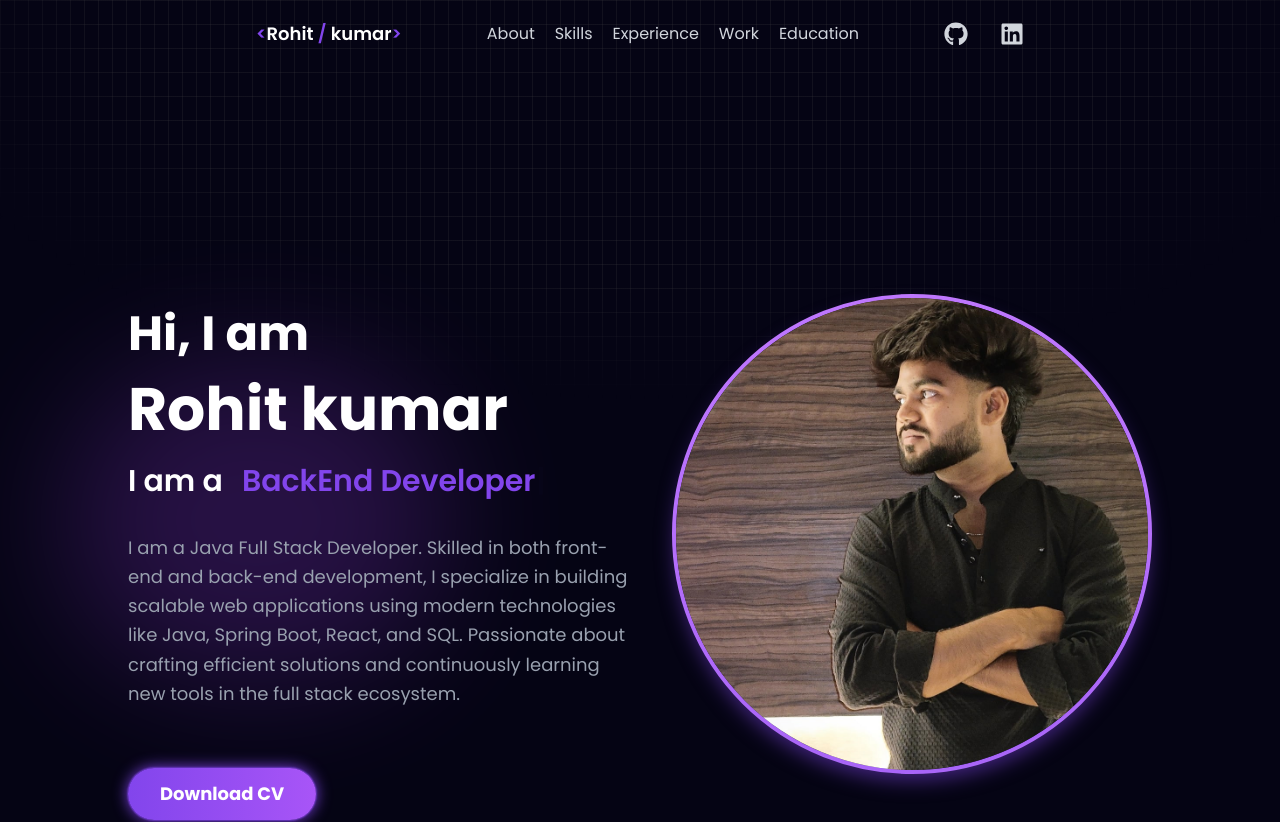
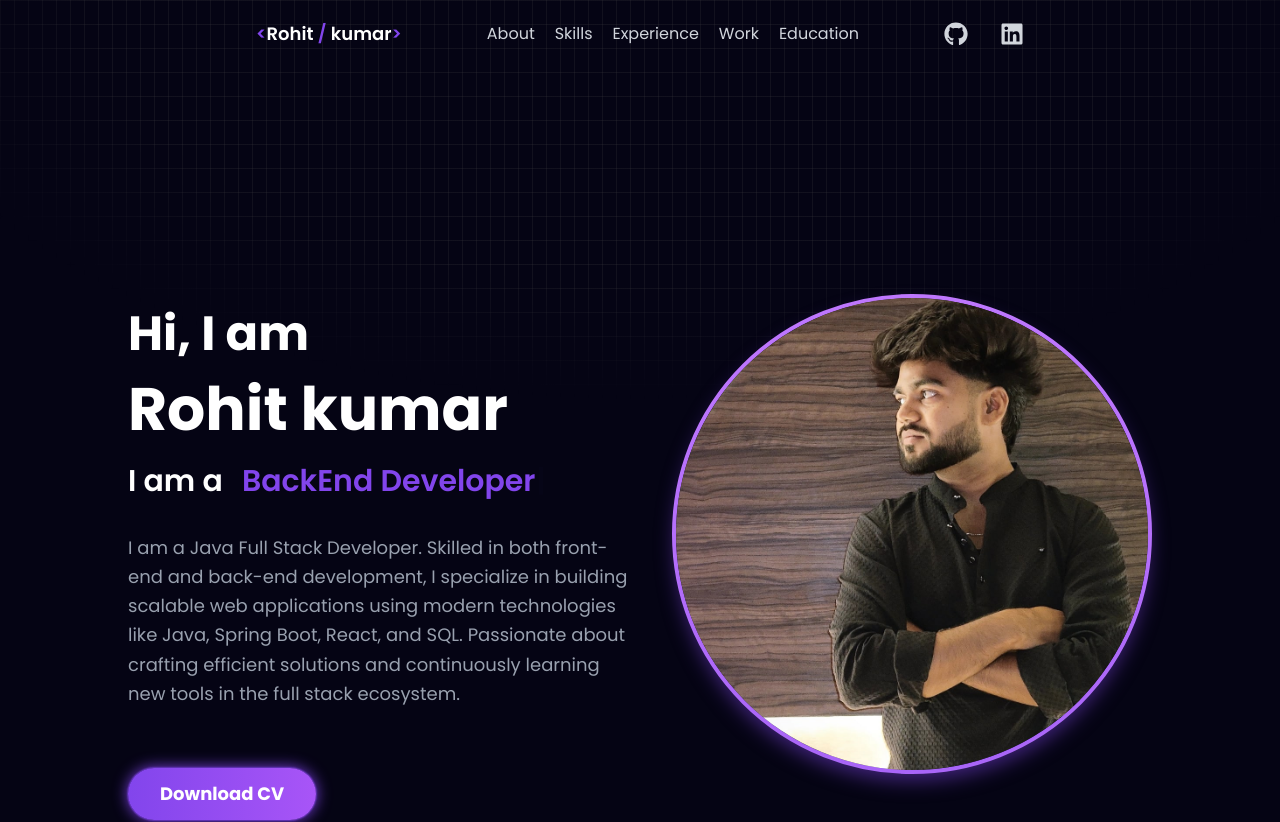
Before and after one commit to hiirohit/myPortfolio, a React (Vite) app: page / in a window 1280 px wide. Shown: the top 822 px of the page. Built offline with nearby package versions, Linux system fonts and the light colour scheme.

Commit message:
remove blurEffect

```diff
--- a/src/App.jsx
+++ b/src/App.jsx
@@ -11,7 +11,7 @@ import BlurEffect from "./blurEffect";
 const App = () => {
   return (
     <div className="bg-[#050414]">
-      <BlurEffect position={{top:"65%", left:"20%" }} size ={{width:"30%",height:"40%"}}></BlurEffect>
+
       <div className="absolute inset-0 bg-[linear-gradient(to_right,#4f4f4f2e_1px,transparent_1px),linear-gradient(to_bottom,#4f4f4f2e_1px,transparent_1px)] bg-size-[14px_24px] mask-[radial-gradient(ellipse_60%_50%_at_50%_0%,#000_70%,transparent_100%)]">
       </div>
 
```
